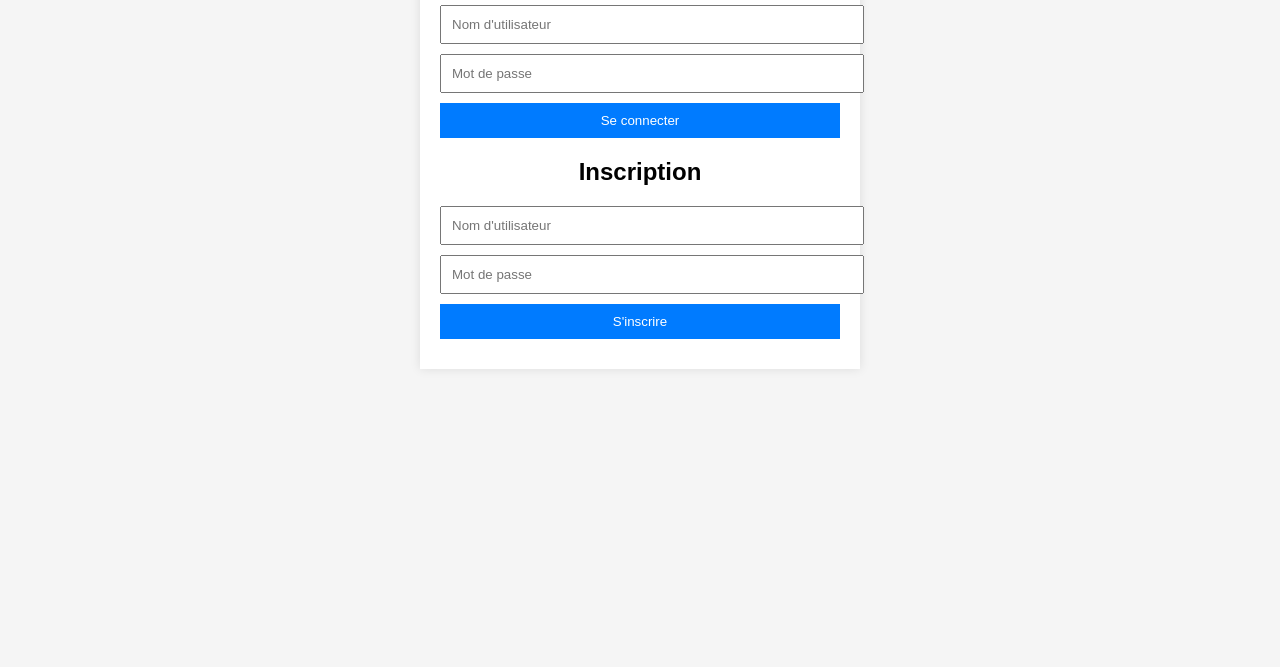
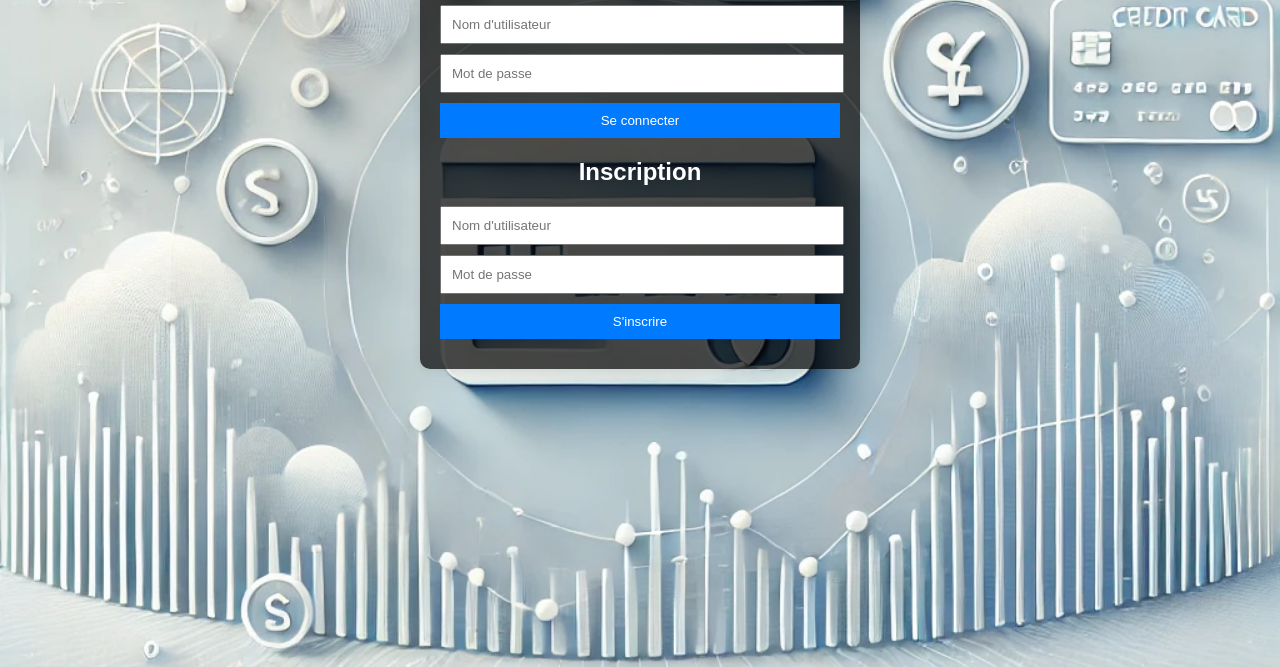
Before and after one commit to Cupsdareal/BankWebApp, a plain HTML site: page frontend/index.html in a window 1280 px wide. Shown: the part 133-800 px from the top of the page. Drawn offline with Linux system fonts and the light colour scheme.

Commit message:
Added bg and fixed minor issues

```diff
--- a/frontend/style.css
+++ b/frontend/style.css
@@ -1,25 +1,32 @@
 body {
     font-family: Arial, sans-serif;
     text-align: center;
-    background-color: #f5f5f5;
+    background: url('assets/background.webp') no-repeat center center fixed;
+    background-size: cover;
+    color: white;
 }
 
 .container {
     width: 400px;
     margin: 50px auto;
     padding: 20px;
-    background-color: white;
+    background-color: rgba(0, 0, 0, 0.7);
+    border-radius: 10px;
     box-shadow: 0 0 10px rgba(0, 0, 0, 0.1);
 }
 
-input, button {
+input {
     display: block;
-    width: 100%;
+    width: 95%;
     margin: 10px 0;
     padding: 10px;
 }
 
 button {
+    display: block;
+    width: 100%;
+    margin: 10px 0;
+    padding: 10px;
     background-color: #007BFF;
     color: white;
     border: none;
```
Also changed, not shown: frontend/assets/background.webp (added).
